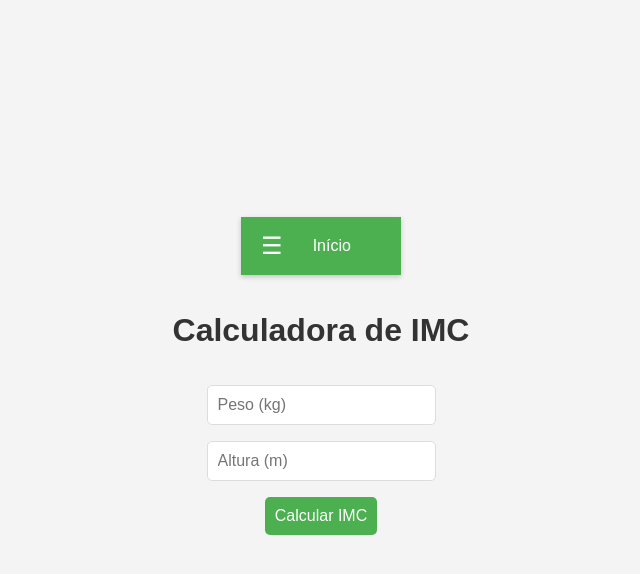
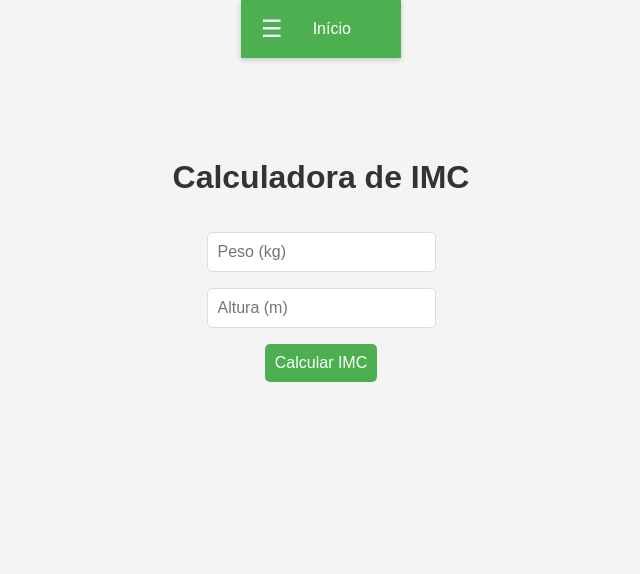
Before and after one commit to MateusMoliterno/Site-de-Saude, a plain HTML site: page imc.html in a window 1280 px wide. Shown: the whole page, without its empty margins (319-959 px from the left). Drawn offline with Linux system fonts and the light colour scheme.

Commit message:
feature header

```diff
--- a/CSS/imc.css
+++ b/CSS/imc.css
@@ -5,12 +5,18 @@ body {
     padding: 0;
     display: flex;
     flex-direction: column;
-    justify-content: center;
+    /* justify-content: center; */
     align-items: center;
     gap: 2vh;
     align-items: center;
     height: 100vh; /* Preenche toda a altura da tela */
 }
+
+header {
+    margin-bottom: 8vh;
+}
+
+
 
 .container {
     background-color: white;
```
